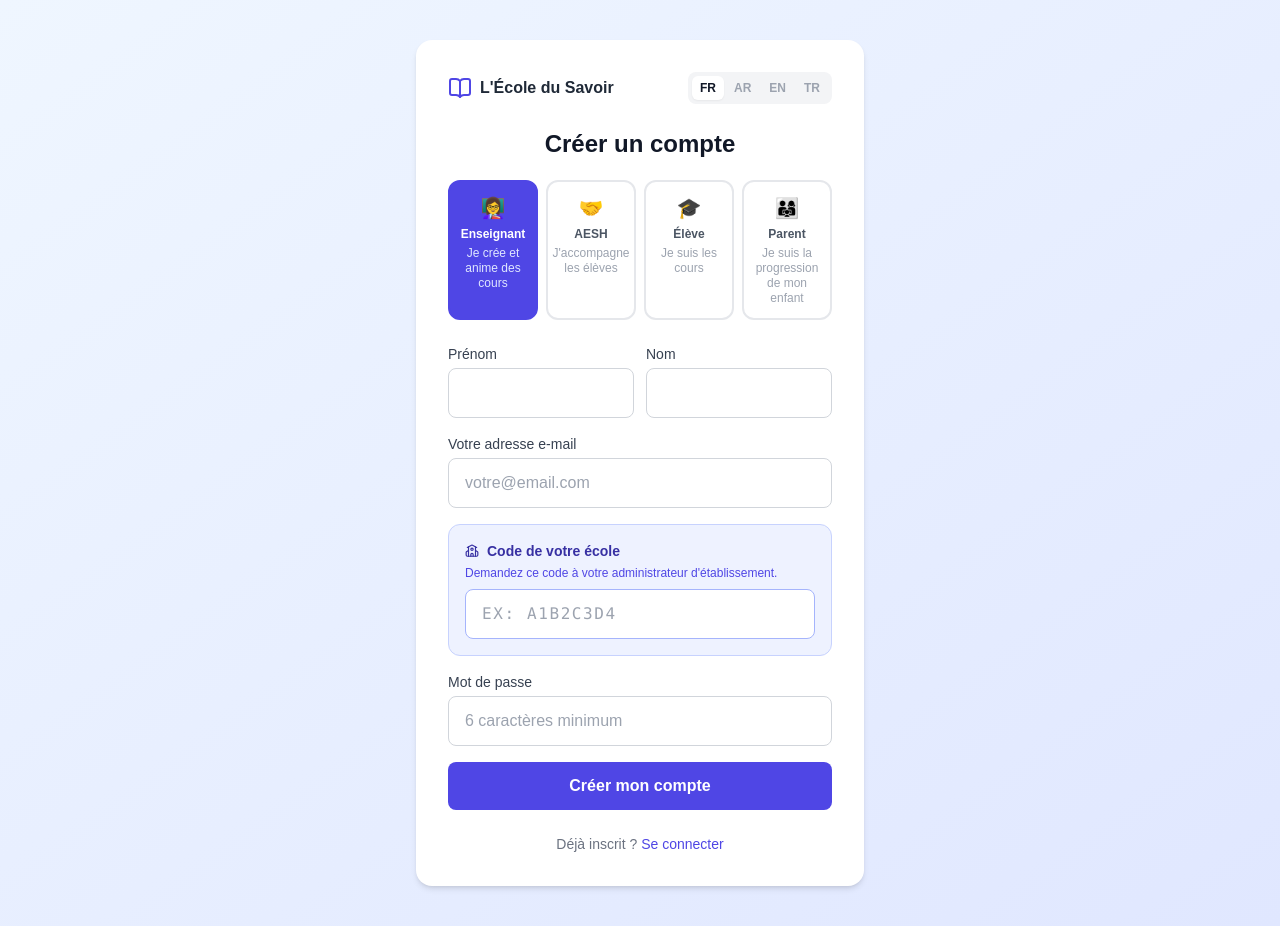
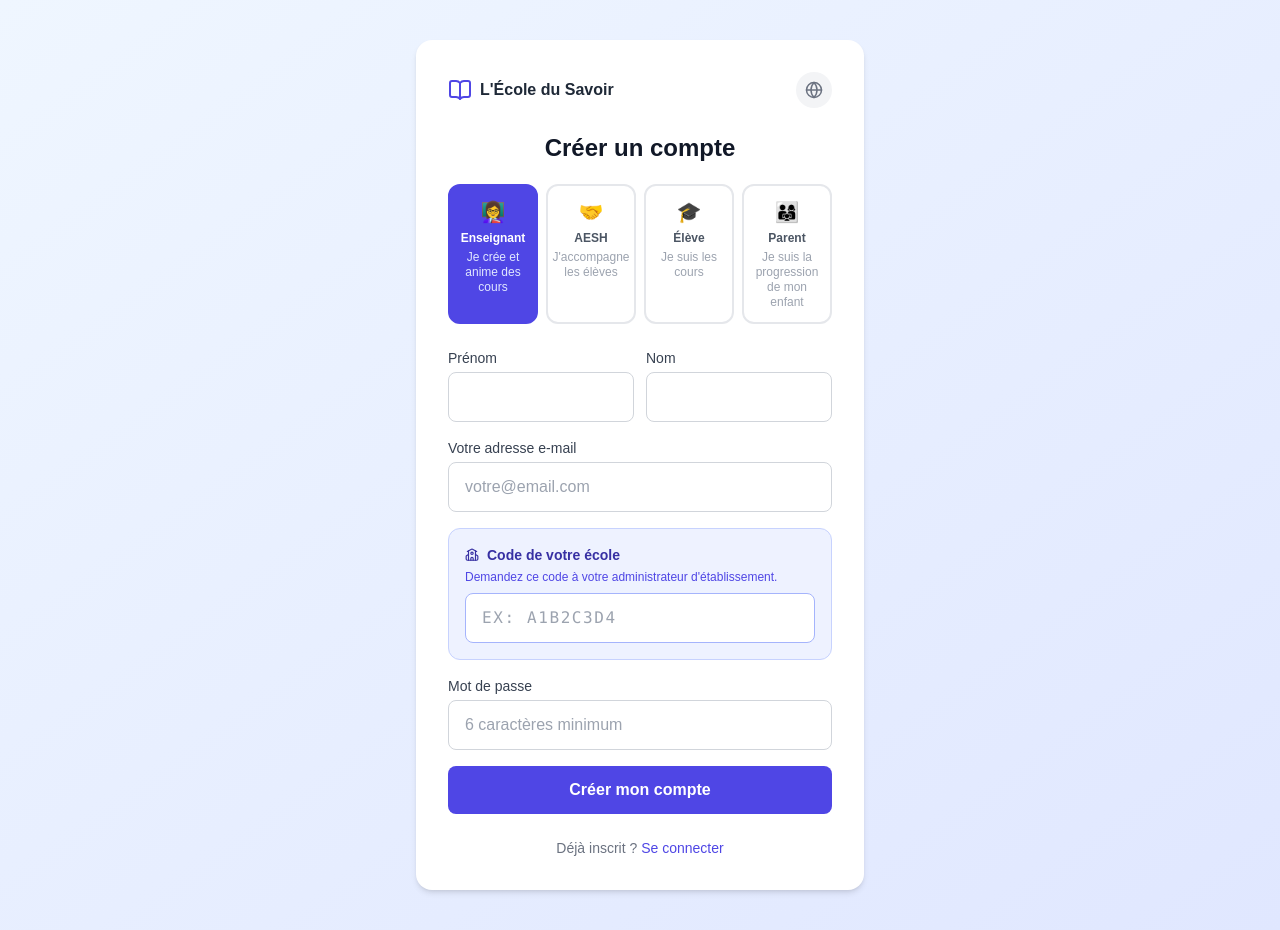
Before and after one commit to juriteck1/Plateforme_educative_en_ligne, a Next.js app: page /inscription in a window 1280 px wide. Built offline with nearby package versions, Linux system fonts and the light colour scheme.

Commit message:
Add files via upload

```diff
--- a/src/components/LangSwitcher.tsx
+++ b/src/components/LangSwitcher.tsx
@@ -1,5 +1,7 @@
 'use client'
 
+import { useState, useRef, useEffect } from 'react'
+import { Globe } from 'lucide-react'
 import { type Lang } from '@/lib/i18n/translations'
 
 interface Props {
@@ -7,29 +9,68 @@ interface Props {
   setLang: (lang: Lang) => void
 }
 
-const LANGS: { id: Lang; label: string }[] = [
-  { id: 'fr', label: 'FR' },
-  { id: 'ar', label: 'AR' },
-  { id: 'en', label: 'EN' },
-  { id: 'tr', label: 'TR' },
+const LANGS: { id: Lang; code: string; label: string }[] = [
+  { id: 'fr', code: 'fr', label: 'Français' },
+  { id: 'ar', code: 'sa', label: 'العربية'  },
+  { id: 'en', code: 'gb', label: 'English'  },
+  { id: 'tr', code: 'tr', label: 'Türkçe'   },
 ]
 
+function Flag({ code }: { code: string }) {
+  return (
+    <img
+      src={`https://flagcdn.com/24x18/${code}.png`}
+      srcSet={`https://flagcdn.com/48x36/${code}.png 2x`}
+      width={24}
+      height={18}
+      alt={code}
+      className="rounded-sm object-cover shrink-0"
+      style={{ display: 'block' }}
+    />
+  )
+}
+
 export default function LangSwitcher({ lang, setLang }: Props) {
+  const [open, setOpen] = useState(false)
+  const ref = useRef<HTMLDivElement>(null)
+
+  useEffect(() => {
+    function onClickOutside(e: MouseEvent) {
+      if (ref.current && !ref.current.contains(e.target as Node)) setOpen(false)
+    }
+    document.addEventListener('mousedown', onClickOutside)
+    return () => document.removeEventListener('mousedown', onClickOutside)
+  }, [])
+
   return (
-    <div className="flex items-center gap-0.5 bg-gray-100 rounded-lg p-1">
-      {LANGS.map(({ id, label }) => (
+    <div ref={ref} className="relative z-50">
+      <button
+        onClick={() => setOpen(o => !o)}
+        className="flex items-center justify-center w-9 h-9 rounded-full bg-gray-100 hover:bg-gray-200 transition text-gray-500 hover:text-gray-700"
+        aria-label="Changer de langue"
+      >
+        <Globe size={18} />
+      </button>
+
+      {open && (
+        <div className="absolute right-0 top-full mt-2 bg-white rounded-2xl shadow-xl border border-gray-100 overflow-hidden min-w-[160px] py-1">
+          {LANGS.map(({ id, code, label }) => (
             <button
               key={id}
-          onClick={() => setLang(id)}
-          className={`px-2 py-1 rounded-md text-xs font-bold transition ${
+              onClick={() => { setLang(id); setOpen(false) }}
+              className={`flex items-center gap-3 w-full px-4 py-2.5 text-sm transition text-left ${
                 lang === id
-              ? 'bg-white text-gray-900 shadow-sm'
-              : 'text-gray-400 hover:text-gray-600'
+                  ? 'bg-indigo-50 text-indigo-700 font-semibold'
+                  : 'text-gray-700 hover:bg-gray-50'
               }`}
             >
-          {label}
+              <Flag code={code} />
+              <span>{label}</span>
+              {lang === id && <span className="ml-auto text-indigo-400 text-xs">✓</span>}
             </button>
           ))}
         </div>
+      )}
+    </div>
   )
 }
```
Lines whose indentation alone changed are shown as unchanged.
